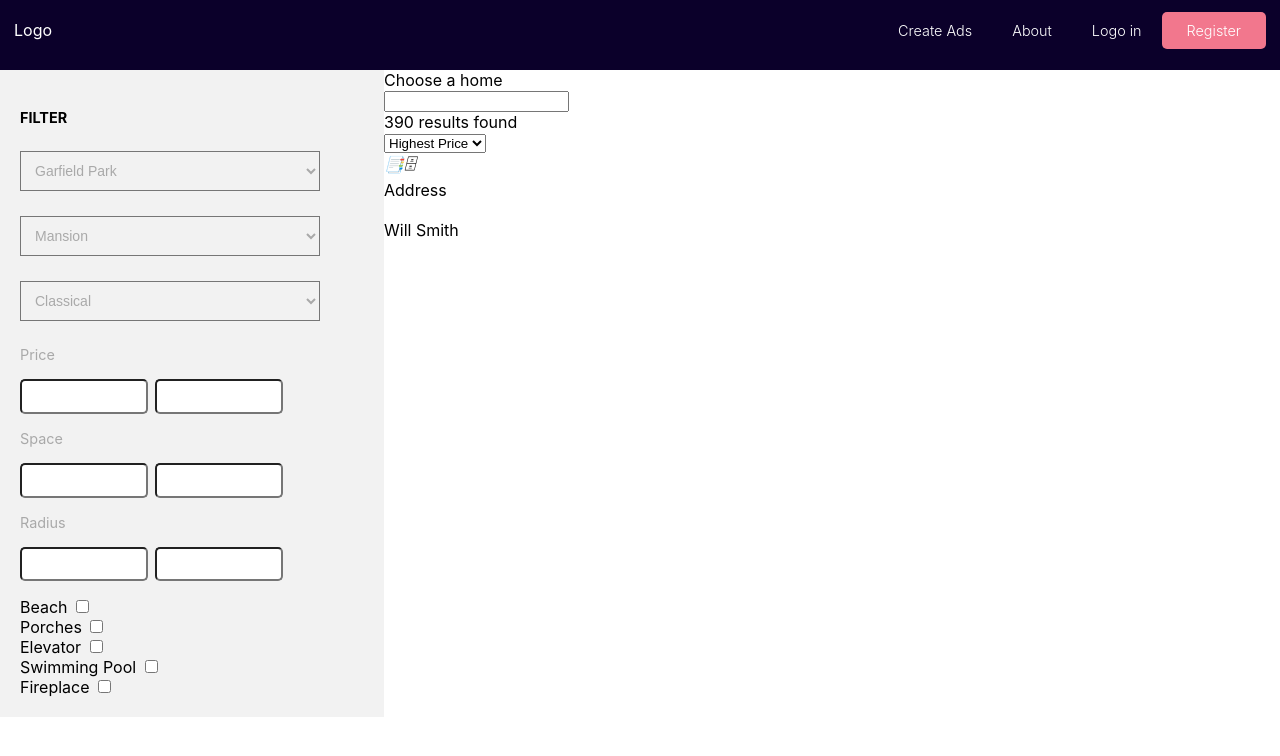
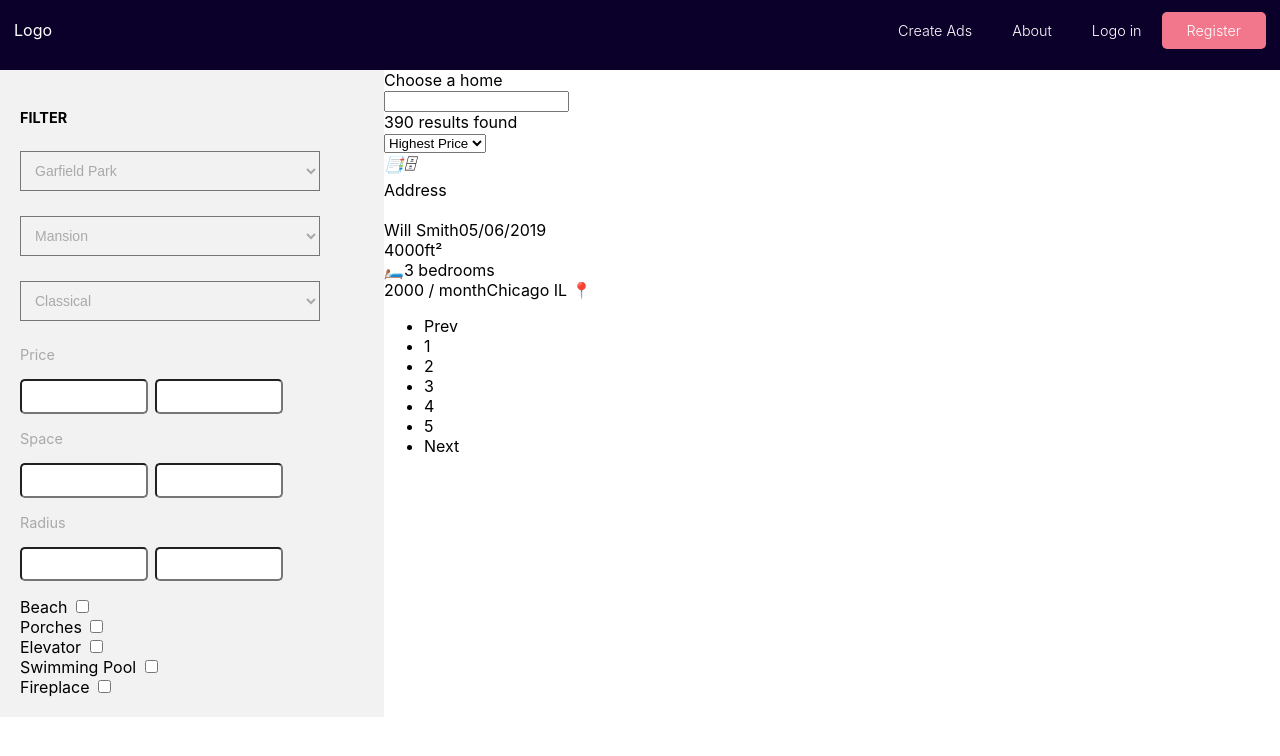
Before and after one commit to Tduncan14/reactRealEstate, a React (Create React App) app: page / in a window 1280 px wide. Shown: the top 756 px of the page. Built offline with nearby package versions, Linux system fonts and the light colour scheme.

Commit message:
keep moving forward, internet is moving slow

```diff
--- a/src/Components/Listing.js
+++ b/src/Components/Listing.js
@@ -38,16 +38,35 @@ const Listing = () =>{
                         </div>
                         <div className="user-details">
                             <span className="user-name">Will Smith</span>
+                            <span className="user-date">05/06/2019</span>
+                        </div>
+                        <div className="listing-details">
+                            <div className="floor-space"><span>4000ft&sup2;</span></div>
+                            <div className="bedrooms"><i>🛏️</i>
+                            <span>3 bedrooms</span>
+                            </div>
                         </div>
                     </div>
-                    <img src="" />
-
+                </div>
+                <div className="bottom-info">
+                  <span>2000 / month</span>
+                  <span>Chicago IL 📍 </span>
                 </div>
             </div>
          </section>
 
          <section className="pagination">
+           <ul className="paginations-number">
+               <li>Prev</li>
+               <li>1</li>
+               <li>2</li>
+               <li>3</li>
+               <li>4</li>
+               <li>5</li>
+               <li>Next</li>
 
+
+           </ul>
          </section>
         </StyledListing>
     )
```
